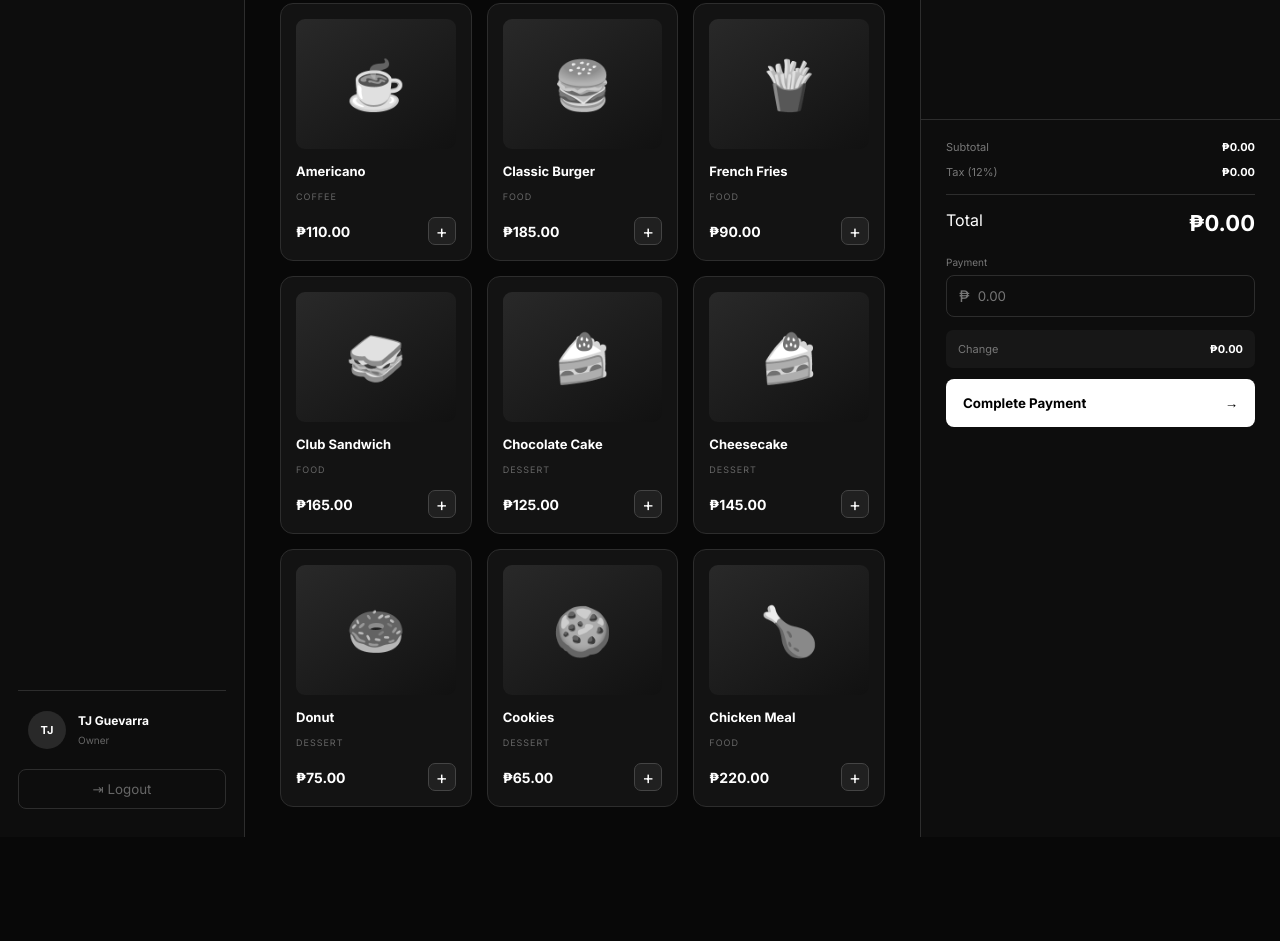
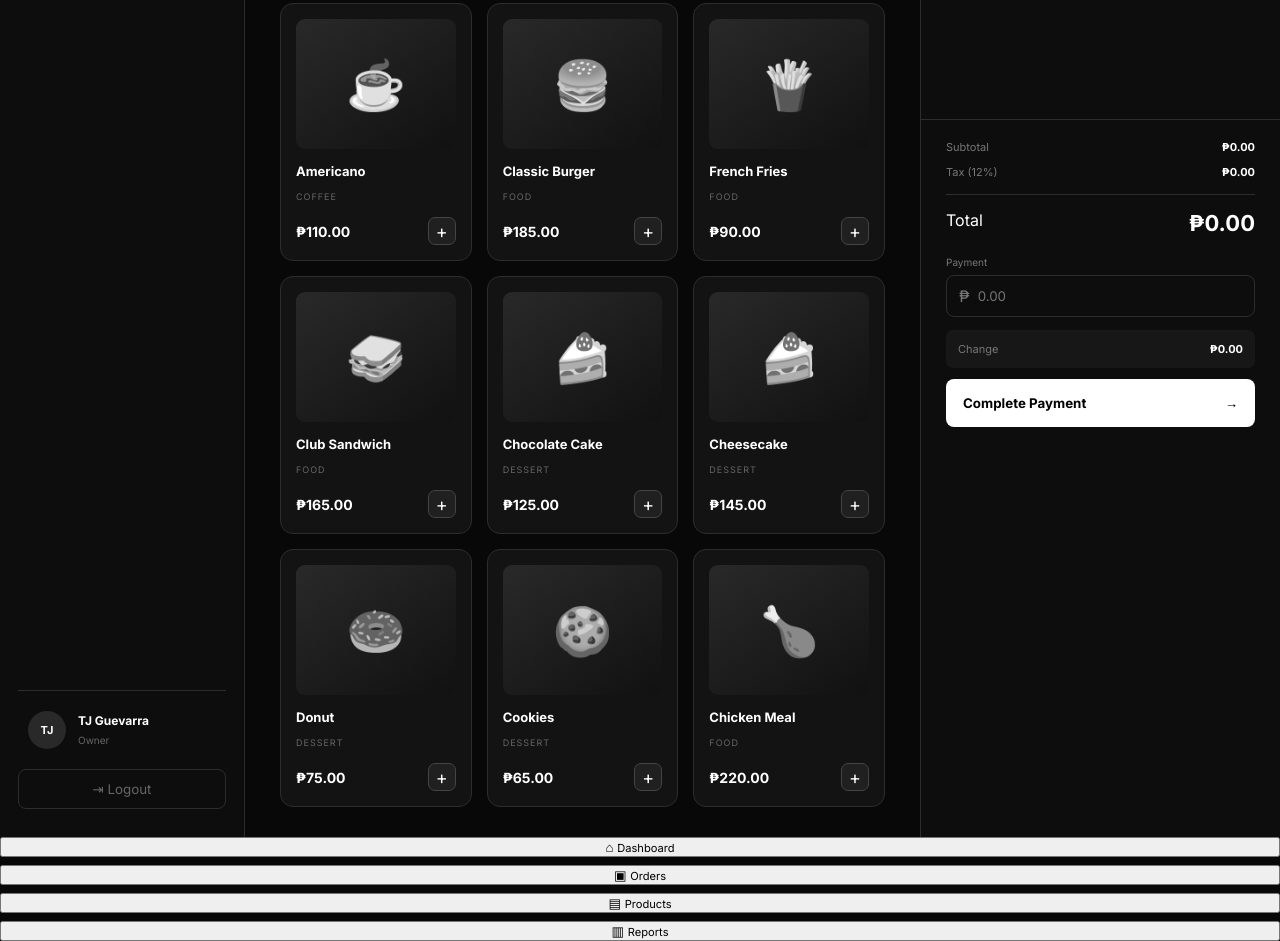
Before and after one commit to waii06/POS, a plain HTML site: page index.html in a window 1280 px wide. Shown: the part 516-1457 px from the top of the page. Before the commit the page ends 1353 px from the top, so only its background shows below. Drawn offline with Linux system fonts and the light colour scheme.

Commit message:
index.html

```diff
--- a/index.html
+++ b/index.html
@@ -567,5 +567,28 @@
 
 <script src="script.js"></script>
 
+<nav class="mobile-nav">
+    <button onclick="showPage('dashboard')">
+        <span>⌂</span>
+        <small>Dashboard</small>
+    </button>
+
+    <button onclick="showPage('orders')">
+        <span>▣</span>
+        <small>Orders</small>
+    </button>
+
+    <button onclick="showPage('products')">
+        <span>▤</span>
+        <small>Products</small>
+    </button>
+
+    <button onclick="showPage('reports')">
+        <span>▥</span>
+        <small>Reports</small>
+    </button>
+</nav>
+
+
 </body>
 </html>
```
